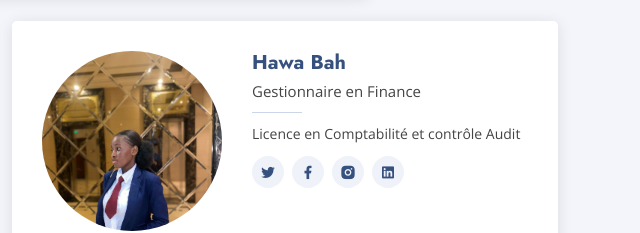
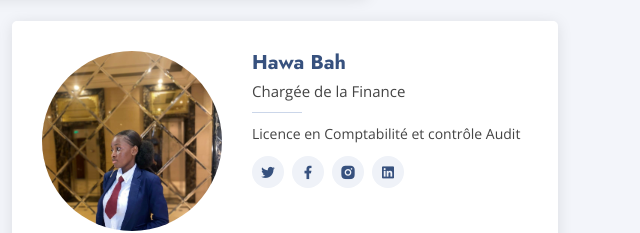
Before and after one commit to Diaffara6/seribox, a plain HTML site: page index.html in a window 1280 px wide. Shown: the part 3050-3283 px from the top of the page, 640-1280 px from the left. Drawn offline with nearby package versions, Linux system fonts and the light colour scheme.

Commit message:
second push commit

```diff
--- a/index.html
+++ b/index.html
@@ -274,7 +274,7 @@
               <div class="pic"><img src="assets/img/team/hawa.jpeg" class="img-fluid" alt=""/></div>
               <div class="member-info">
                 <h4>Hawa Bah</h4>
-                <span>Gestionnaire en Finance</span>
+                <span>Chargée de la Finance</span>
                 <p>Licence en Comptabilité et contrôle Audit</p>
                 <div class="social">
                   <a href="/"><i class="ri-twitter-fill"></i></a>
```
